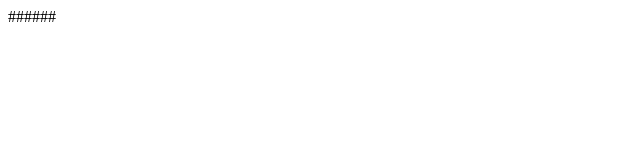
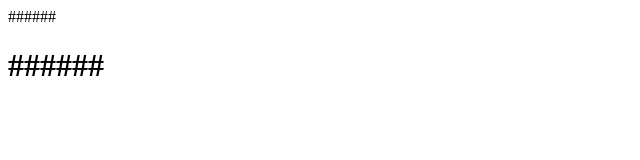
Before and after one commit to shijia22/git-demo, a plain HTML site: page index.html in a window 1280 px wide. Shown: the whole page, without its empty margins (0-640 px from the left). Drawn offline with Linux system fonts and the light colour scheme.

Commit message:
ttttttttest

```diff
--- a/index.html
+++ b/index.html
@@ -8,7 +8,7 @@
 </head>
 <body>
   <div>######</div>
-  <h1></h1>
+  <h1>######</h1>
   <h2></h2>
 </body>
 </html>
```
